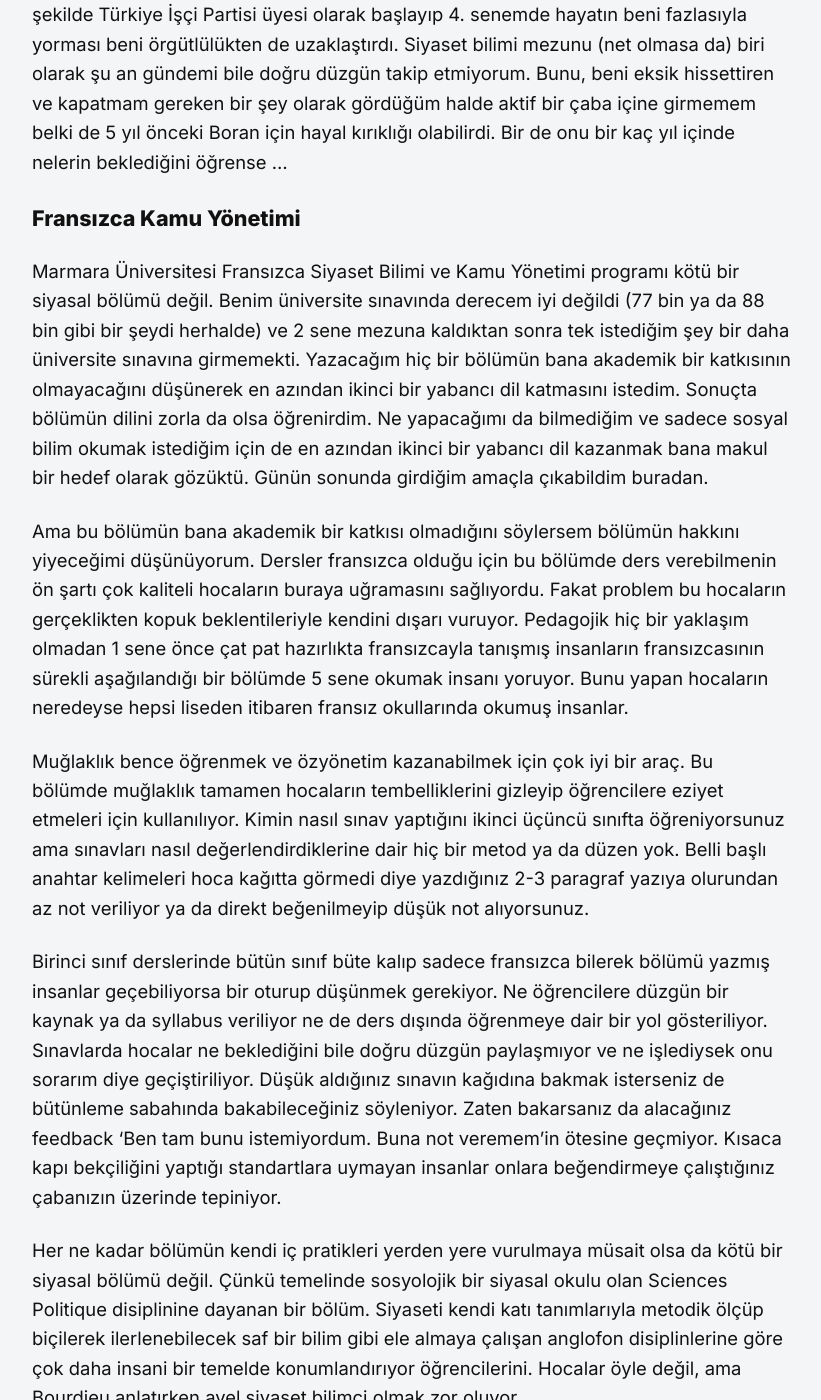
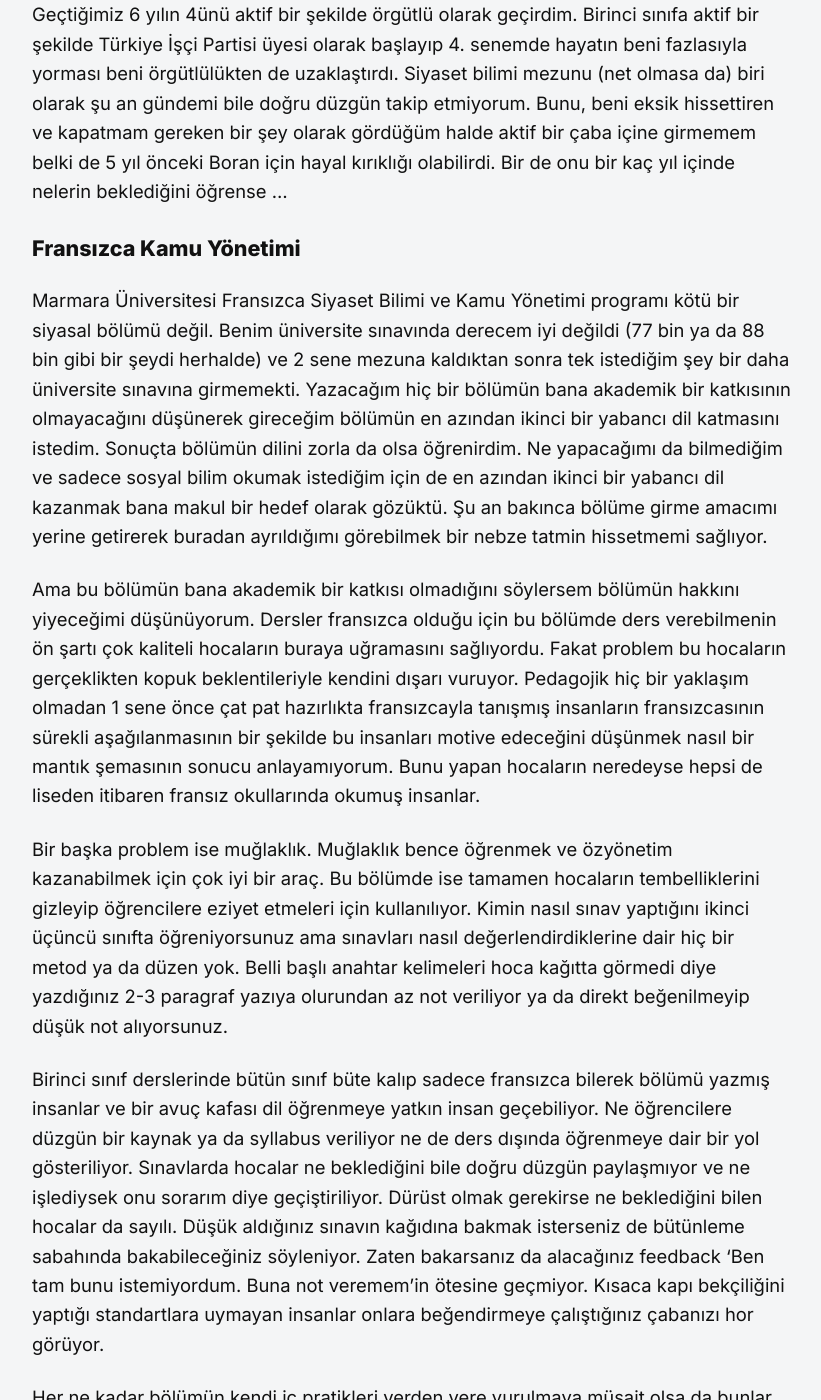
Before and after one commit to izuta-k/izuta-k.github.io, a Jekyll site: the page built from _posts/2026-07-04-Mezun.md, in a window 1280 px wide and 1400 px high, scrolled down 1137 px. Shown: the whole window, without its empty margins (228-1049 px from the left). Built offline with Jekyll 4.4.1, drawn with Linux system fonts in a browser that asks for light colours; some of the changed text lies outside the part shown.

Commit message:
Mezuniyet yazisi. Cok agresif olmadan:)

```diff
--- a/_posts/2026-07-04-Mezun.md
+++ b/_posts/2026-07-04-Mezun.md
@@ -7,25 +7,25 @@
 
 Diplomamı kazanmam ile aramda şu an sadece sonucu açıklanmamış bir bütünleme sınavı var. Anadolu hisarında başlayıp başıbüyükte biten Marmara siyasal hikayemin son paragraflarında bütün sınıfla birlikte keyfiyetten bırakıldığım bütünleme ve hocanın sınav kağıtlarını çıkartmayı unuttuğu final sınavının olması da buradan hoş ayrılmama vesile olmadı. Dürüst olmak gerekirse bu sene mezun olup olamayacağımın da keyfiyete bırakılmış olması benim huzurumu da kaçırıyor.
 
-Hazırlık yılımla birlikte geçtiğimiz 6 yıl benim için kısa bir aşırılıklar çağı oldu. Her sene normal biri için sarsıcı olacak şeylerle ilerledi ve sadece son iki sene durulabildi. Hazırlığı korona ile uzaktan okudum, birinci sınıfın sonunda kampüsüm taşındı, ikinci sınıfta Hatay depremi oldu oraya gittim, üçüncü sınıfta erasmusa gittim orada şeker hastası oldum okulu bir sene uzatmak zorunda kaldım, dördüncü sınıfa geçerken babamı kaybettim, dördüncü sınıfta tekrardan kampüsümün yeri değişti ve yeni hastalığımla yaşamayı öğrenip 2 saat uzaktaki kampüse git gel yapmam gerekti. Sadece son senemi görece daha rahat ve sorunsuz geçirdim o da büyük oranda okul ve ev dışında hiç bir şey yapmadığım içindi. Buna rağmen ilk hipoglisemi kriziyle gözümü acilde açışım da bu döneme denk geldi. Diğer yıllara kıyasla biraz sönük kalıyor ama yine de benim için sarsıcı bir deneyimdi.
+Hazırlık yılımla birlikte geçtiğimiz 6 yıl benim için kısa bir aşırılıklar dönemi oldu. Her sene ortalama bir insan için sarsıcı olacak şeylerle ilerledi ve sadece hayatım ancak son iki senemde durulabildi. Hazırlığı korona ile uzaktan okudum, birinci sınıfın sonunda kampüsüm taşındı, ikinci sınıfta Hatay depremi oldu oraya gittim dönüp seçim çalışmasında koşturdum, üçüncü sınıfta erasmusa gittim orada şeker hastası oldum okulu bir sene uzatmak zorunda kaldım, dördüncü sınıfa geçerken babamı kaybettim, dördüncü sınıfta tekrardan kampüsümün yeri değişti ve yeni hastalığımla yaşamayı öğrenip 2 saat uzaktaki kampüse git gel yapmam gerekti. Sadece son senemi görece daha rahat ve sorunsuz geçirdim o da büyük oranda okul ve ev dışında hiç bir şey yapmadığım içindi. Buna rağmen ilk hipoglisemi kriziyle gözümü acilde açışım da bu döneme denk geldi. Acilde gözümü açmak diğer yıllara kıyasla biraz sönük kalıyor ama yine de benim için sarsıcı bir deneyimdi.
 
-Geçtiğimiz 6 yılın 4ünü aktif bir şekilde örgütlü olarak geçirdim. Birinci sınıfta aktif bir şekilde Türkiye İşçi Partisi üyesi olarak başlayıp 4. senemde hayatın beni fazlasıyla yorması beni örgütlülükten de uzaklaştırdı. Siyaset bilimi mezunu (net olmasa da) biri olarak şu an gündemi bile doğru düzgün takip etmiyorum. Bunu, beni eksik hissettiren ve kapatmam gereken bir şey olarak gördüğüm halde aktif bir çaba içine girmemem belki de 5 yıl önceki Boran için hayal kırıklığı olabilirdi. Bir de onu bir kaç yıl içinde nelerin beklediğini öğrense ...
+Geçtiğimiz 6 yılın 4ünü aktif bir şekilde örgütlü olarak geçirdim. Birinci sınıfa aktif bir şekilde Türkiye İşçi Partisi üyesi olarak başlayıp 4. senemde hayatın beni fazlasıyla yorması beni örgütlülükten de uzaklaştırdı. Siyaset bilimi mezunu (net olmasa da) biri olarak şu an gündemi bile doğru düzgün takip etmiyorum. Bunu, beni eksik hissettiren ve kapatmam gereken bir şey olarak gördüğüm halde aktif bir çaba içine girmemem belki de 5 yıl önceki Boran için hayal kırıklığı olabilirdi. Bir de onu bir kaç yıl içinde nelerin beklediğini öğrense ...
 
 ### Fransızca Kamu Yönetimi
 
-Marmara Üniversitesi Fransızca Siyaset Bilimi ve Kamu Yönetimi programı kötü bir siyasal bölümü değil. Benim üniversite sınavında derecem iyi değildi (77 bin ya da 88 bin gibi bir şeydi herhalde) ve 2 sene mezuna kaldıktan sonra tek istediğim şey bir daha üniversite sınavına girmemekti. Yazacağım hiç bir bölümün bana akademik bir katkısının olmayacağını düşünerek en azından ikinci bir yabancı dil katmasını istedim. Sonuçta bölümün dilini zorla da olsa öğrenirdim. Ne yapacağımı da bilmediğim ve sadece sosyal bilim okumak istediğim için de en azından ikinci bir yabancı dil kazanmak bana makul bir hedef olarak gözüktü. Günün sonunda girdiğim amaçla çıkabildim buradan.
+Marmara Üniversitesi Fransızca Siyaset Bilimi ve Kamu Yönetimi programı kötü bir siyasal bölümü değil. Benim üniversite sınavında derecem iyi değildi (77 bin ya da 88 bin gibi bir şeydi herhalde) ve 2 sene mezuna kaldıktan sonra tek istediğim şey bir daha üniversite sınavına girmemekti. Yazacağım hiç bir bölümün bana akademik bir katkısının olmayacağını düşünerek gireceğim bölümün en azından ikinci bir yabancı dil katmasını istedim. Sonuçta bölümün dilini zorla da olsa öğrenirdim. Ne yapacağımı da bilmediğim ve sadece sosyal bilim okumak istediğim için de en azından ikinci bir yabancı dil kazanmak bana makul bir hedef olarak gözüktü. Şu an bakınca bölüme girme amacımı yerine getirerek buradan ayrıldığımı görebilmek bir nebze tatmin hissetmemi sağlıyor.
 
-Ama bu bölümün bana akademik bir katkısı olmadığını söylersem bölümün hakkını yiyeceğimi düşünüyorum. Dersler fransızca olduğu için bu bölümde ders verebilmenin ön şartı çok kaliteli hocaların buraya uğramasını sağlıyordu. Fakat problem bu hocaların gerçeklikten kopuk beklentileriyle kendini dışarı vuruyor. Pedagojik hiç bir yaklaşım olmadan 1 sene önce çat pat hazırlıkta fransızcayla tanışmış insanların fransızcasının sürekli aşağılandığı bir bölümde 5 sene okumak insanı yoruyor. Bunu yapan hocaların neredeyse hepsi liseden itibaren fransız okullarında okumuş insanlar.
+Ama bu bölümün bana akademik bir katkısı olmadığını söylersem bölümün hakkını yiyeceğimi düşünüyorum. Dersler fransızca olduğu için bu bölümde ders verebilmenin ön şartı çok kaliteli hocaların buraya uğramasını sağlıyordu. Fakat problem bu hocaların gerçeklikten kopuk beklentileriyle kendini dışarı vuruyor. Pedagojik hiç bir yaklaşım olmadan 1 sene önce çat pat hazırlıkta fransızcayla tanışmış insanların fransızcasının sürekli aşağılanmasının bir şekilde bu insanları motive edeceğini düşünmek nasıl bir mantık şemasının sonucu anlayamıyorum. Bunu yapan hocaların neredeyse hepsi de liseden itibaren fransız okullarında okumuş insanlar.
 
-Muğlaklık bence öğrenmek ve özyönetim kazanabilmek için çok iyi bir araç. Bu bölümde muğlaklık tamamen hocaların tembelliklerini gizleyip öğrencilere eziyet etmeleri için kullanılıyor. Kimin nasıl sınav yaptığını ikinci üçüncü sınıfta öğreniyorsunuz ama sınavları nasıl değerlendirdiklerine dair hiç bir metod ya da düzen yok. Belli başlı anahtar kelimeleri hoca kağıtta görmedi diye yazdığınız 2-3 paragraf yazıya olurundan az not veriliyor ya da direkt beğenilmeyip düşük not alıyorsunuz.
+Bir başka problem ise muğlaklık. Muğlaklık bence öğrenmek ve özyönetim kazanabilmek için çok iyi bir araç. Bu bölümde ise tamamen hocaların tembelliklerini gizleyip öğrencilere eziyet etmeleri için kullanılıyor. Kimin nasıl sınav yaptığını ikinci üçüncü sınıfta öğreniyorsunuz ama sınavları nasıl değerlendirdiklerine dair hiç bir metod ya da düzen yok. Belli başlı anahtar kelimeleri hoca kağıtta görmedi diye yazdığınız 2-3 paragraf yazıya olurundan az not veriliyor ya da direkt beğenilmeyip düşük not alıyorsunuz.
 
-Birinci sınıf derslerinde bütün sınıf büte kalıp sadece fransızca bilerek bölümü yazmış insanlar geçebiliyorsa bir oturup düşünmek gerekiyor. Ne öğrencilere düzgün bir kaynak ya da syllabus veriliyor ne de ders dışında öğrenmeye dair bir yol gösteriliyor. Sınavlarda hocalar ne beklediğini bile doğru düzgün paylaşmıyor ve ne işlediysek onu sorarım diye geçiştiriliyor. Düşük aldığınız sınavın kağıdına bakmak isterseniz de bütünleme sabahında bakabileceğiniz söyleniyor. Zaten bakarsanız da alacağınız feedback 'Ben tam bunu istemiyordum. Buna not veremem'in ötesine geçmiyor. Kısaca kapı bekçiliğini yaptığı standartlara uymayan insanlar onlara beğendirmeye çalıştığınız çabanızın üzerinde tepiniyor.
+Birinci sınıf derslerinde bütün sınıf büte kalıp sadece fransızca bilerek bölümü yazmış insanlar ve bir avuç kafası dil öğrenmeye yatkın insan geçebiliyor. Ne öğrencilere düzgün bir kaynak ya da syllabus veriliyor ne de ders dışında öğrenmeye dair bir yol gösteriliyor. Sınavlarda hocalar ne beklediğini bile doğru düzgün paylaşmıyor ve ne işlediysek onu sorarım diye geçiştiriliyor. Dürüst olmak gerekirse ne beklediğini bilen hocalar da sayılı. Düşük aldığınız sınavın kağıdına bakmak isterseniz de bütünleme sabahında bakabileceğiniz söyleniyor. Zaten bakarsanız da alacağınız feedback 'Ben tam bunu istemiyordum. Buna not veremem'in ötesine geçmiyor. Kısaca kapı bekçiliğini yaptığı standartlara uymayan insanlar onlara beğendirmeye çalıştığınız çabanızı hor görüyor.
 
-Her ne kadar bölümün kendi iç pratikleri yerden yere vurulmaya müsait olsa da kötü bir siyasal bölümü değil. Çünkü temelinde sosyolojik bir siyasal okulu olan Sciences Politique disiplinine dayanan bir bölüm. Siyaseti kendi katı tanımlarıyla metodik ölçüp biçilerek ilerlenebilecek saf bir bilim gibi ele almaya çalışan anglofon disiplinlerine göre çok daha insani bir temelde konumlandırıyor öğrencilerini. Hocalar öyle değil, ama Bourdieu anlatırken avel siyaset bilimci olmak zor oluyor.
+Her ne kadar bölümün kendi iç pratikleri yerden yere vurulmaya müsait olsa da bunlar tam olarak bu bölüme has problemler değiller. Çok sistematik bir şekilde her bölümde var olan problemler. Hepsine rağmen bu bölüme kötü bir siyasal programı diyemiyorum. Çünkü temelinde daha sosyolojik bir yaklaşımı olan fransız ekolüne dayanan bir bölüm. Siyaseti kendi katı tanımlarıyla metodik ölçüp biçilerek ilerlenebilecek saf bir bilim gibi ele almaya çalışan anglofon disiplinlerine göre çok daha insani bir temel inşa ediyor öğrencilerinde. Hocalar öyle değil, ama Bourdieu anlatırken avel siyaset bilimci olmak zor oluyor.
 
 Bu bölümü açık ara diğer siyaset programlarının önüne koyan bir diğer şey ise bazı hocaların öğrencileriyle konuşmaya çok müsait olması. Sigara içmek için molada birlikte öğrencileriyle inen hocalar var. Ben sigara içmediğim için bu sosyal etkileşim benim için yarım kalsa da normalde arkadaşlarımla konuşamadığım konuları bu konuda doktora yapmış bir insanla tartışabilmek bence gerçekten büyük bir şans. Fakat bu tam olarak bölümün artısı değil ama daha çok Elif ve Ufuk hocanın artıları. Bu iki hoca da kesinlikle bölümü temsil edecek kibire sahip değiller.
 
-Belki zaman geçtikçe bölüm hakkında fikirlerim daha oturmuş olur ve bu yazıya ek bir şeyler söylerim. Okuldaki son dönemimi huzurlu bir şekilde kapatamamış olmak beni son 6 senemi geçirdiğim bölüme karşı fazla doldurmuş olabilir. İyisiyle kötüsüyle sözleri benim için her zaman var olan sıkıntıların kendini tekrardan var etmeye devam etmesine yarayan halı altına süpürme lafları olduğundan dolayı hoşgörmek pek makul gelmiyor.
+Belki zaman geçtikçe bölüm hakkında fikirlerim daha oturmuş olur ve bu yazıya ek bir şeyler söylerim. Okuldaki son dönemimi huzurlu bir şekilde kapatamamış olmak beni son 6 senemi geçirdiğim bölüme karşı fazla doldurmuş da olabilir. İyisiyle kötüsüyle sözleri benim için her zaman var olan sıkıntıların kendini tekrardan var etmeye devam etmesine yarayan halı altına süpürme lafları olduğundan dolayı hoşgörmek pek makul gelmiyor.
 
 ### Hırçın dalgalardan durgun nehirlere
 
```
